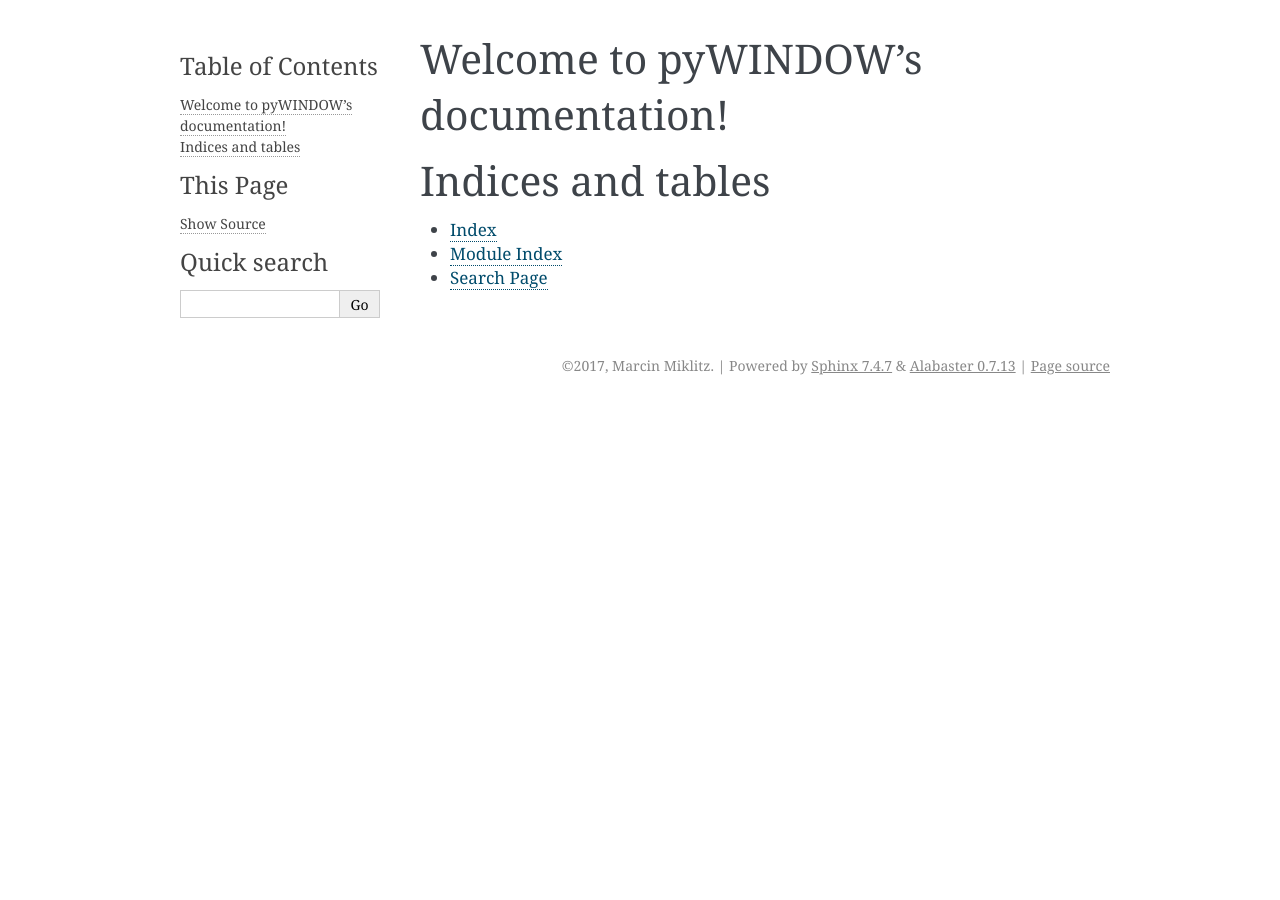
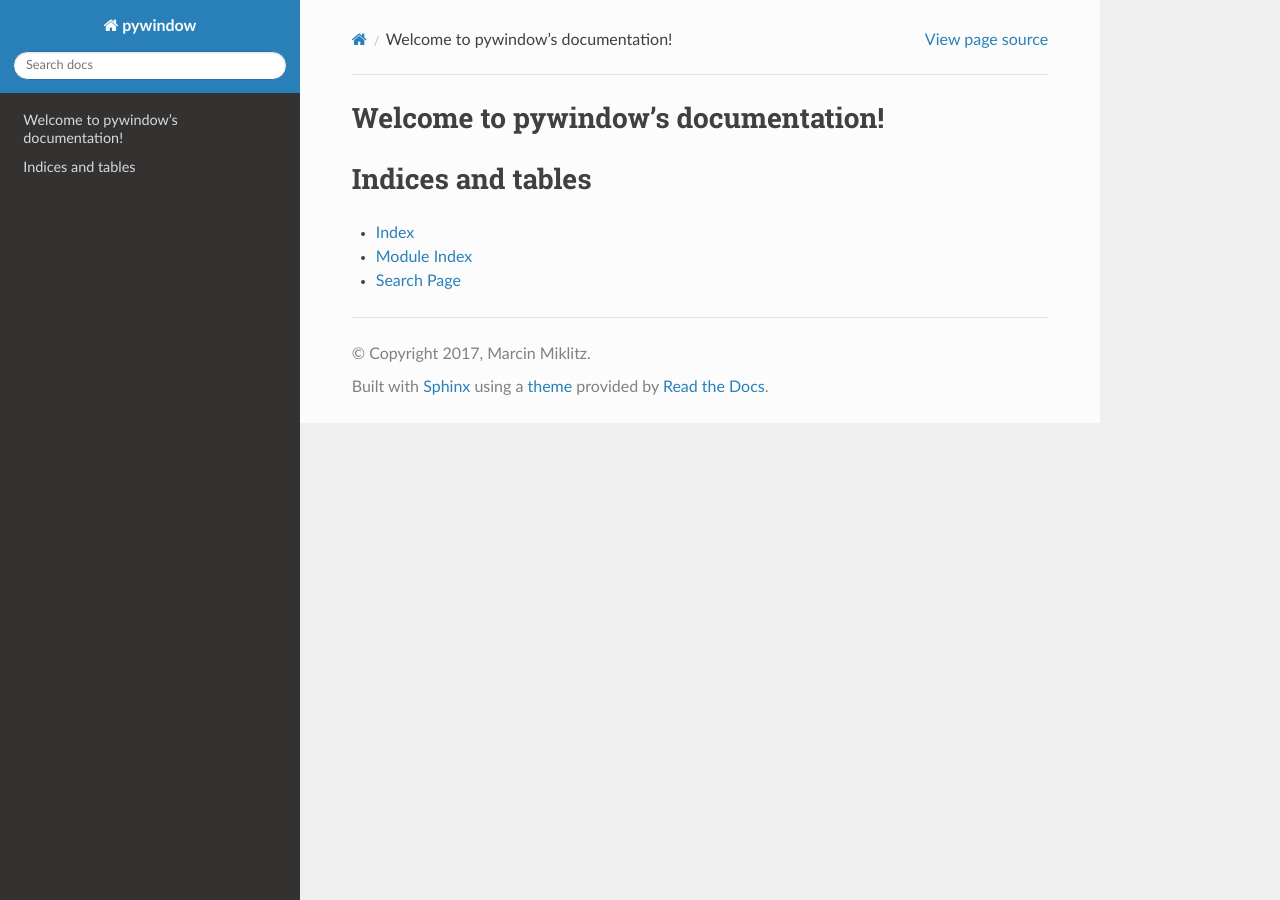
Before and after one commit to marcinmiklitz/pywindow, a Sphinx documentation site: the page built from docs/source/index.rst, in a window 1280 px wide. Built offline with Sphinx 7.4.7 and the Read the Docs theme 2.0.0, drawn with Linux system fonts in a browser that asks for light colours; formulas are drawn with MathJax 3; pages that are not in the unit, such as notebooks, are missing from menus.

Commit message:
Updating documentation

```diff
--- a/docs/source/conf.py
+++ b/docs/source/conf.py
@@ -1,8 +1,8 @@
 #!/usr/bin/env python3
 # -*- coding: utf-8 -*-
 #
-# pyWINDOW documentation build configuration file, created by
-# sphinx-quickstart on Tue Aug  1 15:01:07 2017.
+# pywindow documentation build configuration file, created by
+# sphinx-quickstart on Thu Jul 19 13:12:27 2018.
 #
 # This file is execfile()d with the current directory set to its
 # containing dir.
@@ -21,7 +21,6 @@ import os
 import sys
 sys.path.insert(0, os.path.abspath('../..'))
 
-
 # -- General configuration ------------------------------------------------
 
 # If your documentation needs a minimal Sphinx version, state it here.
@@ -32,9 +31,11 @@ sys.path.insert(0, os.path.abspath('../..'))
 # extensions coming with Sphinx (named 'sphinx.ext.*') or your custom
 # ones.
 extensions = ['sphinx.ext.autodoc',
-    'sphinx.ext.doctest',
+    'sphinx.ext.coverage',
     'sphinx.ext.imgmath',
-    'sphinx.ext.viewcode']
+    'sphinx.ext.viewcode',
+    'sphinx.ext.githubpages',
+    'sphinx.ext.napoleon']
 
 # Add any paths that contain templates here, relative to this directory.
 templates_path = ['_templates']
@@ -42,14 +43,14 @@ templates_path = ['_templates']
 # The suffix(es) of source filenames.
 # You can specify multiple suffix as a list of string:
 #
-# source_suffix = ['.rst', '.md']
-source_suffix = '.rst'
+source_suffix = ['.rst', '.md']
+#source_suffix = '.rst'
 
 # The master toctree document.
 master_doc = 'index'
 
 # General information about the project.
-project = 'pyWINDOW'
+project = 'pywindow'
 copyright = '2017, Marcin Miklitz'
 author = 'Marcin Miklitz'
 
@@ -86,7 +87,7 @@ todo_include_todos = False
 # The theme to use for HTML and HTML Help pages.  See the documentation for
 # a list of builtin themes.
 #
-html_theme = 'alabaster'
+html_theme = 'sphinx_rtd_theme'
 
 # Theme options are theme-specific and customize the look and feel of a theme
 # further.  For a list of options available for each theme, see the
@@ -99,11 +100,26 @@ html_theme = 'alabaster'
 # so a file named "default.css" will overwrite the builtin "default.css".
 html_static_path = ['_static']
 
+# Custom sidebar templates, must be a dictionary that maps document names
+# to template names.
+#
+# This is required for the alabaster theme
+# refs: http://alabaster.readthedocs.io/en/latest/installation.html#sidebars
+html_sidebars = {
+    '**': [
+        'about.html',
+        'navigation.html',
+        'relations.html',  # needs 'show_related': True theme option to display
+        'searchbox.html',
+        'donate.html',
+    ]
+}
+
 
 # -- Options for HTMLHelp output ------------------------------------------
 
 # Output file base name for HTML help builder.
-htmlhelp_basename = 'pyWINDOWdoc'
+htmlhelp_basename = 'pywindowdoc'
 
 
 # -- Options for LaTeX output ---------------------------------------------
@@ -130,7 +146,7 @@ latex_elements = {
 # (source start file, target name, title,
 #  author, documentclass [howto, manual, or own class]).
 latex_documents = [
-    (master_doc, 'pyWINDOW.tex', 'pyWINDOW Documentation',
+    (master_doc, 'pywindow.tex', 'pywindow Documentation',
      'Marcin Miklitz', 'manual'),
 ]
 
@@ -140,7 +156,7 @@ latex_documents = [
 # One entry per manual page. List of tuples
 # (source start file, name, description, authors, manual section).
 man_pages = [
-    (master_doc, 'pywindow', 'pyWINDOW Documentation',
+    (master_doc, 'pywindow', 'pywindow Documentation',
      [author], 1)
 ]
 
@@ -151,7 +167,7 @@ man_pages = [
 # (source start file, target name, title, author,
 #  dir menu entry, description, category)
 texinfo_documents = [
-    (master_doc, 'pyWINDOW', 'pyWINDOW Documentation',
-     author, 'pyWINDOW', 'One line description of project.',
+    (master_doc, 'pywindow', 'pywindow Documentation',
+     author, 'pywindow', 'One line description of project.',
      'Miscellaneous'),
 ]
--- a/docs/source/index.rst
+++ b/docs/source/index.rst
@@ -1,9 +1,9 @@
-.. pyWINDOW documentation master file, created by
-   sphinx-quickstart on Tue Aug  1 15:01:07 2017.
+.. pywindow documentation master file, created by
+   sphinx-quickstart on Thu Jul 19 13:12:27 2018.
    You can adapt this file completely to your liking, but it should at least
    contain the root `toctree` directive.
 
-Welcome to pyWINDOW's documentation!
+Welcome to pywindow's documentation!
 ====================================
 
 .. toctree::
--- a/docs/source/modules.rst
+++ b/docs/source/modules.rst
@@ -1,7 +1,7 @@
-pyWINDOW
+pywindow
 ========
 
 .. toctree::
    :maxdepth: 4
 
-   pyWINDOW
+   pywindow
```
Also changed, not shown: docs/source/pyWINDOW.pywindow.io_tools.rst (deleted, +0 -7 lines), docs/source/pyWINDOW.pywindow.molecular.rst (deleted, +0 -7 lines), docs/source/pyWINDOW.pywindow.rst (deleted, +0 -21 lines), docs/source/pyWINDOW.pywindow.tables.rst (deleted, +0 -7 lines), docs/source/pyWINDOW.pywindow.trajectory.rst (deleted, +0 -7 lines), docs/source/pyWINDOW.pywindow.utilities.rst (deleted, +0 -7 lines), docs/source/pyWINDOW.rst (+43 -6 lines), 9 other files.
